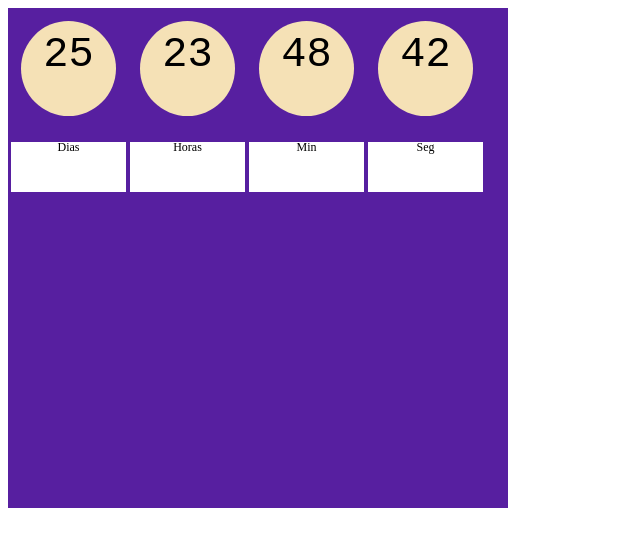
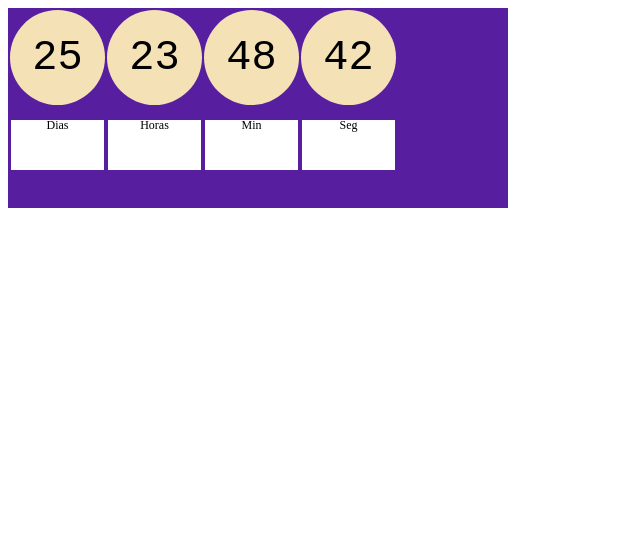
Before and after one commit to lailamt/contador-html, a plain HTML site: page index.html in a window 1280 px wide. Shown: the whole page, without its empty margins (0-640 px from the left). Drawn offline with Linux system fonts and the light colour scheme.

Commit message:
alterações

```diff
--- a/index.html
+++ b/index.html
@@ -5,16 +5,15 @@
         <meta name="viewport" content="width=device-width, initial-scale=1.0">
         <title>Counter</title>
         <style>
-            tr{
-                text-align: center;
-                vertical-align: middle;
-            }
 
             .contagem{
             width:500px;
-            height:500px;
+            height:200px;
             background-color: #571fa0;
             position: absolute;
+            text-align: center;
+            align-items: center;
+            display: inline-block;
             }
 
             .numero{
@@ -72,10 +71,10 @@
     <div class="contagem">
         <table>
             <tr>
-                <td> <div class="numero" id="dia"></div> </td>
-                <td> <div class="numero" id="hora"></div> </td>
-                <td> <div class="numero" id="minuto"></div> </td>
-                <td> <div class="numero" id="segundo"></div> </td>
+                <td class="numero" id="dia"> </td>
+                <td class="numero" id="hora"> </td>
+                <td class="numero" id="minuto"> </td>
+                <td class="numero" id="segundo"> </td>
             </tr>
             <tr>
                 <td> <p class="legenda">Dias</p> </td>
```
